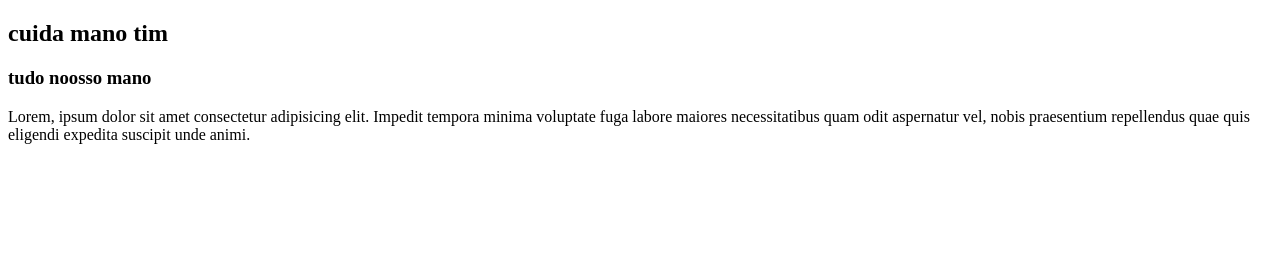
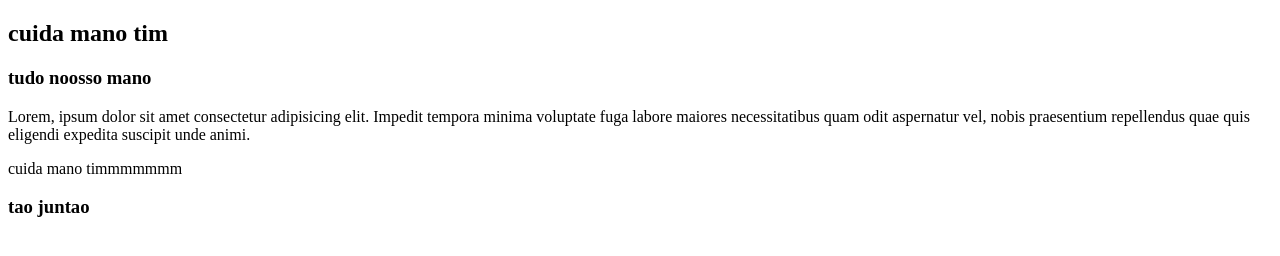
Before and after one commit to nilton002/cursoGit, a plain HTML site: page index.html in a window 1280 px wide. Drawn offline with Linux system fonts and the light colour scheme.

Commit message:
estaou commitando meu conteudo

```diff
--- a/index.html
+++ b/index.html
@@ -10,5 +10,7 @@
     <h2>cuida mano tim </h2>
     <h3>tudo noosso mano </h3>
     <p>Lorem, ipsum dolor sit amet consectetur adipisicing elit. Impedit tempora minima voluptate fuga labore maiores necessitatibus quam odit aspernatur vel, nobis praesentium repellendus quae quis eligendi expedita suscipit unde animi.</p>
+    <p>cuida mano timmmmmmm</p>
+    <h3>tao juntao</h3>
 </body>
 </html>
```
